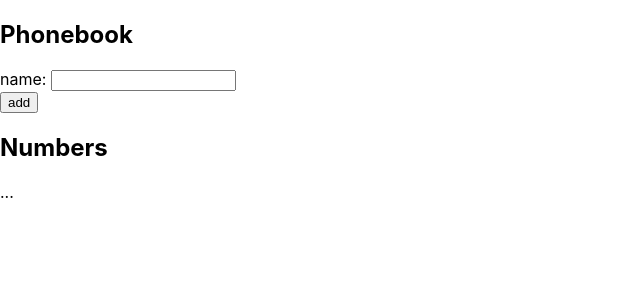
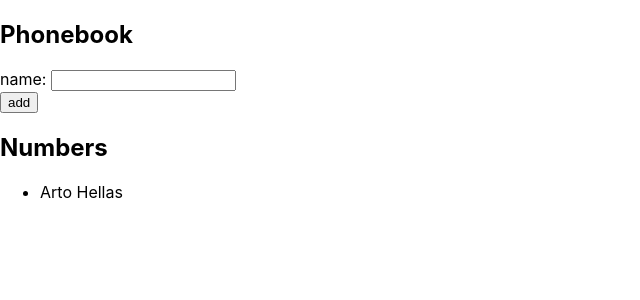
Before and after one commit to abdikasa/phonebook, a React (Create React App) app: page / in a window 1280 px wide. Shown: the top 300 px of the page, without its empty margins (0-640 px from the left). Built offline with nearby package versions, Linux system fonts and the light colour scheme.

Commit message:
Finished exercise 2.6

```diff
--- a/src/App.js
+++ b/src/App.js
@@ -4,19 +4,36 @@ const App = () => {
   const [persons, setPersons] = useState([{ name: "Arto Hellas" }]);
   const [newName, setNewName] = useState("");
 
+  const addName = (event) => {
+    event.preventDefault();
+    const allFriends = [...persons];
+    const newFriend = { name: newName };
+    console.log(newFriend);
+    setPersons(allFriends.concat(newFriend));
+    setNewName("");
+  };
+
+  const inputName = (event) => {
+    setNewName(event.target.value);
+  };
+
   return (
     <div>
       <h2>Phonebook</h2>
-      <form>
+      <form onSubmit={addName}>
         <div>
-          name: <input />
+          name: <input onChange={inputName} value={newName} />
         </div>
         <div>
           <button type="submit">add</button>
         </div>
       </form>
       <h2>Numbers</h2>
-      ...
+      <ul>
+        {persons.map((person, id) => {
+          return <li key={id}>{person.name}</li>;
+        })}
+      </ul>
     </div>
   );
 };
```
